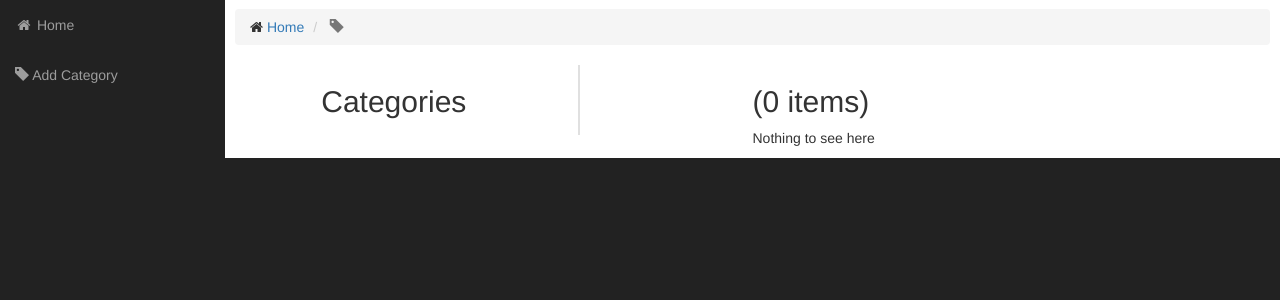
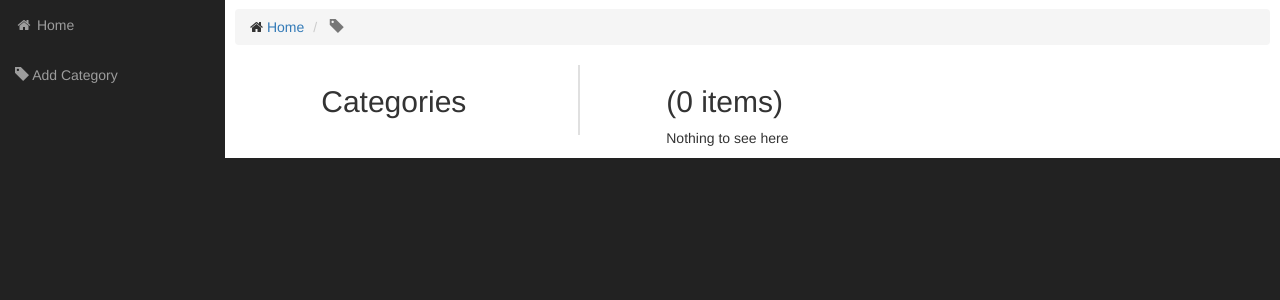
Before and after one commit to sxhan/catalog-app-project, a Flask app: template item_catalog/templates/showCategory.html in a window 1280 px wide. Shown: the part 51-351 px from the top of the page. Run offline with Flask 2, Linux system fonts and the light colour scheme; the template is opened without the code that fills it, so the values that code supplies are empty; parts of the project's set-up code (start-up, migrations or seed data) failed here and were passed over; some libraries are stand-ins or nearby versions; some web fonts are replaced.

Commit message:
Fix extra column in category view

```diff
--- a/item_catalog/templates/showCategory.html
+++ b/item_catalog/templates/showCategory.html
@@ -24,8 +24,7 @@
         {% endfor %}
     </div>
     <div class="col-xs-1"></div>
-    <div class="col-xs-1"></div>
-    <div class="col-xs-5">
+    <div class="col-xs-6">
         <div class="row">
             {% if current_user.is_authenticated %}
                 <h2><a href="{{url_for('NewItem')}}" class="btn btn-default right" role="button">Add Item</a>{{category.name}} ({{items|length}} items)</h2>
```
